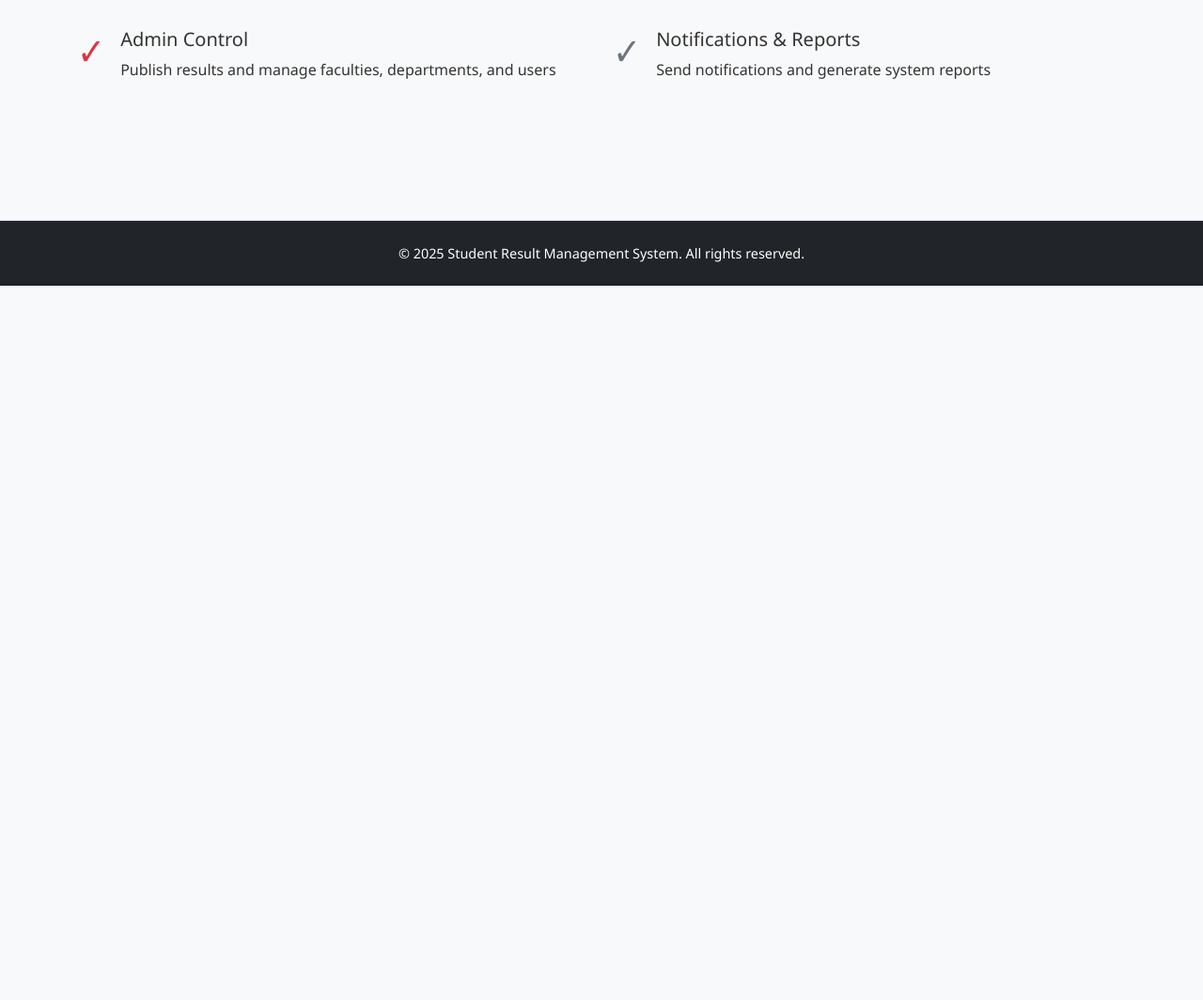
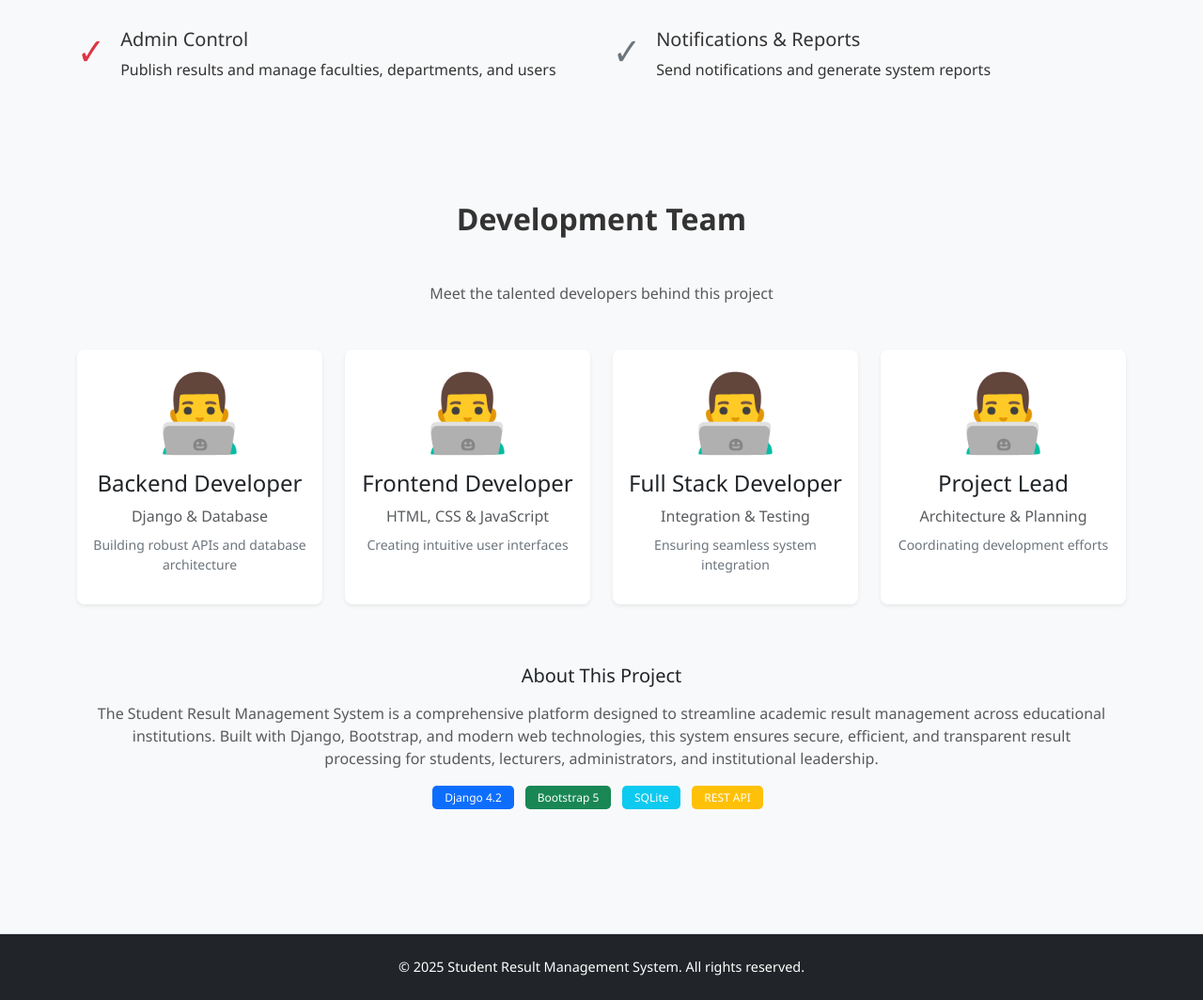
Before and after one commit to Kekeni-hub/etusl-result, a Django app: page / in a window 1280 px wide. Shown: the part 1174-2238 px from the top of the page at 94% size. Before the commit the page ends 1478 px from the top, so only its background shows below. Run offline with Django 5.2, Linux system fonts and the light colour scheme; tables that the repository leaves empty hold one stand-in row (values such as "Sample post"); some libraries are stand-ins or nearby versions.

Commit message:
feat: add developers section to home page with interactive cards

```diff
--- a/templates/base.html
+++ b/templates/base.html
@@ -86,6 +86,24 @@
         .card .btn {
             height: 48px;
             line-height: 1.2;
+        }
+
+        /* Developer Cards Animation */
+        .developer-card {
+            transition: all 0.3s ease;
+        }
+
+        .developer-card:hover {
+            transform: translateY(-10px);
+            box-shadow: 0 8px 16px rgba(0, 0, 0, 0.15) !important;
+        }
+
+        .developer-card .display-1 {
+            transition: transform 0.3s ease;
+        }
+
+        .developer-card:hover .display-1 {
+            transform: scale(1.15) rotate(-5deg);
         }
         </style>
     {% load static %}
--- a/templates/home.html
+++ b/templates/home.html
@@ -121,4 +121,85 @@
     </div>
 </section>
 
+<!-- Developers Section -->
+<section class="py-5">
+    <div class="container">
+        <h2 class="text-center mb-5 fw-bold">Development Team</h2>
+        <p class="text-center text-muted mb-5">Meet the talented developers behind this project</p>
+
+        <div class="row g-4">
+            <!-- Developer 1 -->
+            <div class="col-md-6 col-lg-3">
+                <div class="card h-100 shadow-sm border-0 text-center developer-card">
+                    <div class="card-body">
+                        <div class="display-1 mb-3">👨‍💻</div>
+                        <h4 class="card-title">Backend Developer</h4>
+                        <p class="text-muted mb-2">Django & Database</p>
+                        <p class="small text-secondary">Building robust APIs and database architecture</p>
+                    </div>
+                </div>
+            </div>
+
+            <!-- Developer 2 -->
+            <div class="col-md-6 col-lg-3">
+                <div class="card h-100 shadow-sm border-0 text-center developer-card">
+                    <div class="card-body">
+                        <div class="display-1 mb-3">👨‍💻</div>
+                        <h4 class="card-title">Frontend Developer</h4>
+                        <p class="text-muted mb-2">HTML, CSS & JavaScript</p>
+                        <p class="small text-secondary">Creating intuitive user interfaces</p>
+                    </div>
+                </div>
+            </div>
+
+            <!-- Developer 3 -->
+            <div class="col-md-6 col-lg-3">
+                <div class="card h-100 shadow-sm border-0 text-center developer-card">
+                    <div class="card-body">
+                        <div class="display-1 mb-3">👨‍💻</div>
+                        <h4 class="card-title">Full Stack Developer</h4>
+                        <p class="text-muted mb-2">Integration & Testing</p>
+                        <p class="small text-secondary">Ensuring seamless system integration</p>
+                    </div>
+                </div>
+            </div>
+
+            <!-- Developer 4 -->
+            <div class="col-md-6 col-lg-3">
+                <div class="card h-100 shadow-sm border-0 text-center developer-card">
+                    <div class="card-body">
+                        <div class="display-1 mb-3">👨‍💻</div>
+                        <h4 class="card-title">Project Lead</h4>
+                        <p class="text-muted mb-2">Architecture & Planning</p>
+                        <p class="small text-secondary">Coordinating development efforts</p>
+                    </div>
+                </div>
+            </div>
+        </div>
+
+        <!-- Project Info -->
+        <div class="row mt-5">
+            <div class="col-md-12">
+                <div class="card bg-light border-0">
+                    <div class="card-body text-center">
+                        <h5 class="card-title mb-3">About This Project</h5>
+                        <p class="text-muted">
+                            The Student Result Management System is a comprehensive platform designed to streamline academic
+                            result management across educational institutions. Built with Django, Bootstrap, and modern web technologies,
+                            this system ensures secure, efficient, and transparent result processing for students, lecturers,
+                            administrators, and institutional leadership.
+                        </p>
+                        <div class="mt-3">
+                            <span class="badge bg-primary me-2">Django 4.2</span>
+                            <span class="badge bg-success me-2">Bootstrap 5</span>
+                            <span class="badge bg-info me-2">SQLite</span>
+                            <span class="badge bg-warning me-2">REST API</span>
+                        </div>
+                    </div>
+                </div>
+            </div>
+        </div>
+    </div>
+</section>
+
 {% endblock %}
```
